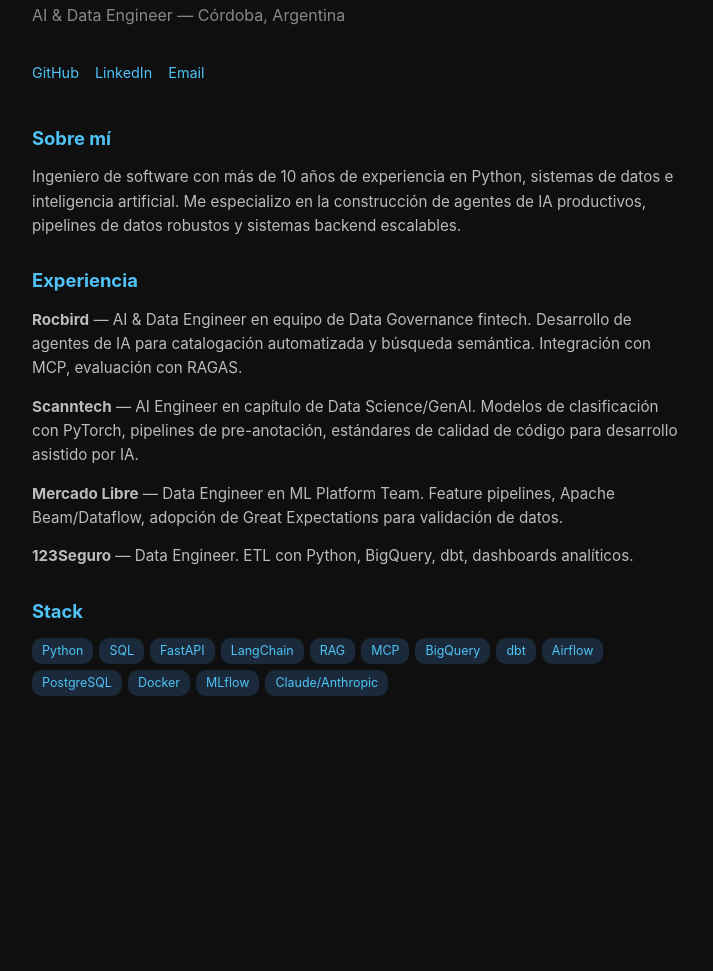
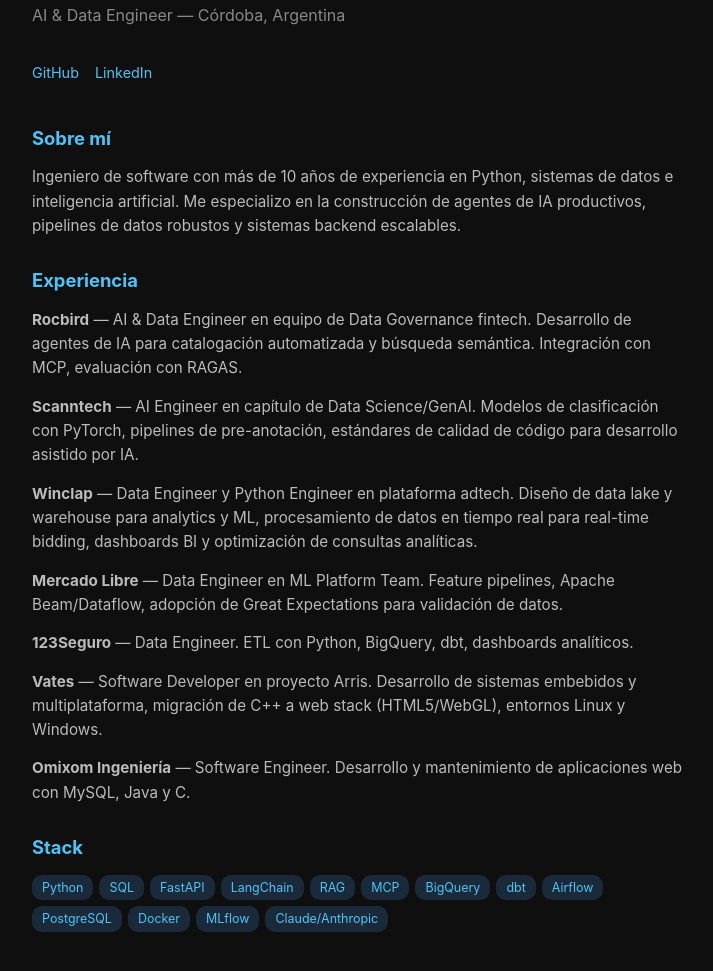
Before and after one commit to ericnjurio/ericnjurio.github.io, a plain HTML site: page index.html in a window 1280 px wide. Shown: the part 119-1090 px from the top of the page, without its empty margins (282-995 px from the left). Before the commit the page ends 875 px from the top, so only its background shows below. Drawn offline with Linux system fonts and the light colour scheme.

Commit message:
Add Vates, Winclap, Omixom - remove email

```diff
--- a/index.html
+++ b/index.html
@@ -26,15 +26,17 @@
         <div class="links">
             <a href="https://github.com/ericnjurio">GitHub</a>
             <a href="https://linkedin.com/in/ericnjurio">LinkedIn</a>
-            <a href="mailto:ericnahueljurio@gmail.com">Email</a>
         </div>
         <h2>Sobre mí</h2>
         <p>Ingeniero de software con más de 10 años de experiencia en Python, sistemas de datos e inteligencia artificial. Me especializo en la construcción de agentes de IA productivos, pipelines de datos robustos y sistemas backend escalables.</p>
         <h2>Experiencia</h2>
         <p><strong>Rocbird</strong> — AI & Data Engineer en equipo de Data Governance fintech. Desarrollo de agentes de IA para catalogación automatizada y búsqueda semántica. Integración con MCP, evaluación con RAGAS.</p>
         <p><strong>Scanntech</strong> — AI Engineer en capítulo de Data Science/GenAI. Modelos de clasificación con PyTorch, pipelines de pre-anotación, estándares de calidad de código para desarrollo asistido por IA.</p>
+        <p><strong>Winclap</strong> — Data Engineer y Python Engineer en plataforma adtech. Diseño de data lake y warehouse para analytics y ML, procesamiento de datos en tiempo real para real-time bidding, dashboards BI y optimización de consultas analíticas.</p>
         <p><strong>Mercado Libre</strong> — Data Engineer en ML Platform Team. Feature pipelines, Apache Beam/Dataflow, adopción de Great Expectations para validación de datos.</p>
         <p><strong>123Seguro</strong> — Data Engineer. ETL con Python, BigQuery, dbt, dashboards analíticos.</p>
+        <p><strong>Vates</strong> — Software Developer en proyecto Arris. Desarrollo de sistemas embebidos y multiplataforma, migración de C++ a web stack (HTML5/WebGL), entornos Linux y Windows.</p>
+        <p><strong>Omixom Ingeniería</strong> — Software Engineer. Desarrollo y mantenimiento de aplicaciones web con MySQL, Java y C.</p>
         <h2>Stack</h2>
         <div class="skills">
             <span class="tag">Python</span>
```
